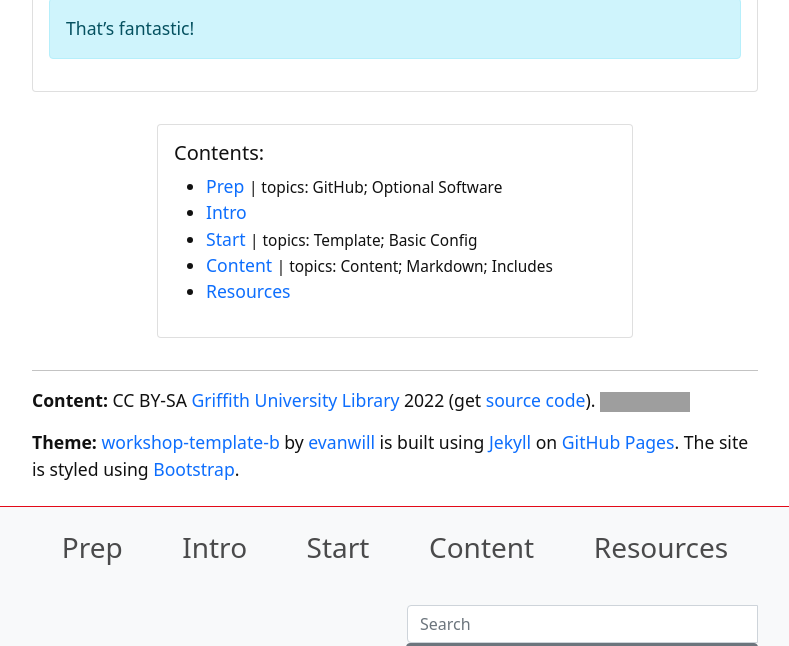
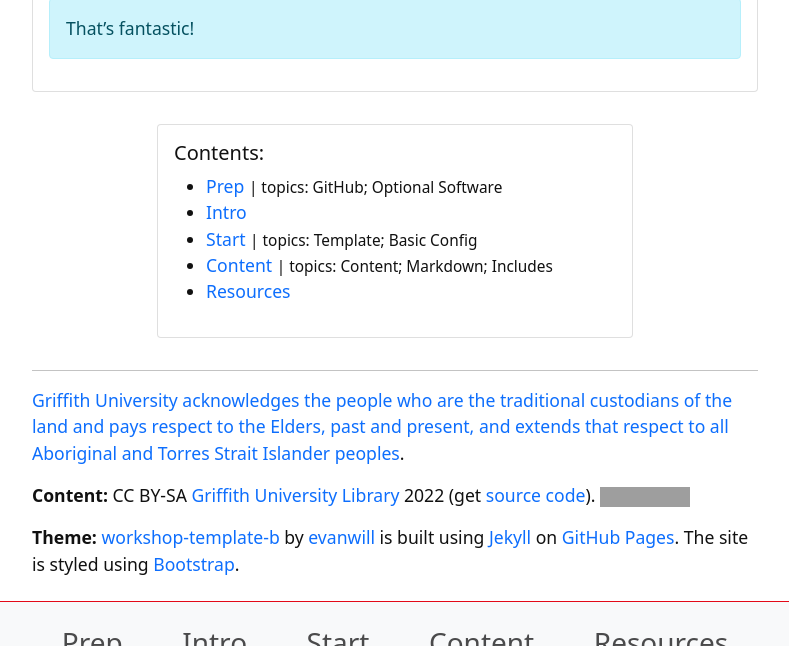
Before and after one commit to GULibrarySandbox/library-workshop-template, a Jekyll site: the page built from index.md, in a window 1280 px wide and 900 px high, scrolled down 1138 px, cut to the strip 0-646 px from the top of the window. Shown: the whole strip, without its empty margins (245-1034 px from the left). Built offline with Jekyll 4.4.1, drawn with Linux system fonts in a browser that asks for light colours; grey boxes are pictures that could not be loaded.

Commit message:
Update credits.html
Added Acknowledgement of Country.

```diff
--- a/_includes/template/credits.html
+++ b/_includes/template/credits.html
@@ -1,2 +1,3 @@
+<p><a href="https://www.griffith.edu.au/about-griffith/first-peoples" target="_blank" rel="noopener">Griffith University acknowledges the people who are the traditional custodians of the land and pays respect to the Elders, past and present, and extends that respect to all Aboriginal and Torres Strait Islander peoples</a>.</p>
 <p><strong>Content:</strong> CC BY-SA {% if site.github_username %}<a href="https://github.com/{{ site.github_username }}">{{ site.author }}</a>{% else %}{{ site.author }}{% endif %} {{ site.pub_year}} (get <a href="{{ site.source-code }}" target="_blank" rel="noopener">source code</a>). <a href="http://creativecommons.org/licenses/by-sa/4.0/" rel="license"><img src="https://i.creativecommons.org/l/by-sa/4.0/88x31.png" alt="Creative Commons License" /></a></p>
 <p><strong>Theme:</strong> <a href="https://github.com/evanwill/workshop-template-b" target="_blank" rel="noopener">workshop-template-b</a> by <a href="https://github.com/evanwill/" target="_blank" rel="noopener">evanwill</a> is built using <a href="https://jekyllrb.com/" target="_blank" rel="noopener">Jekyll</a> on <a href="https://pages.github.com/" target="_blank" rel="noopener">GitHub Pages</a>. The site is styled using <a href="https://getbootstrap.com/" target="_blank" rel="noopener">Bootstrap</a>.</p>
```
